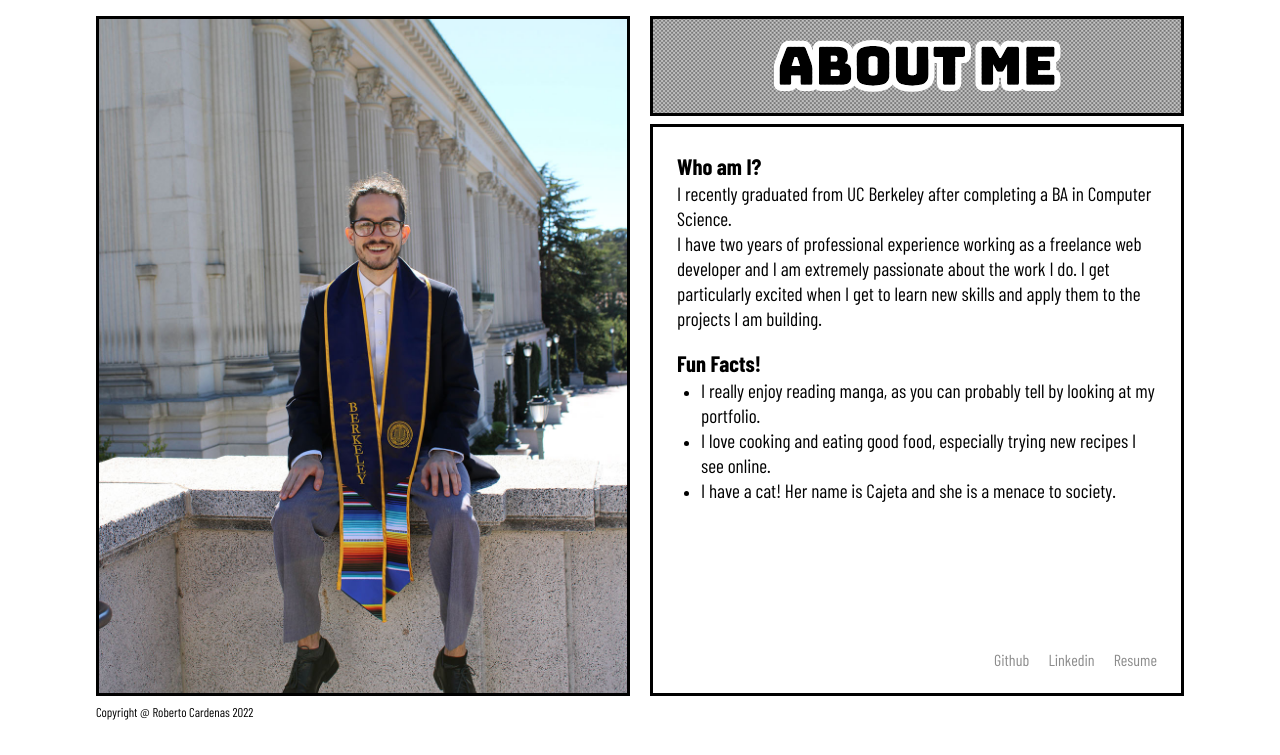
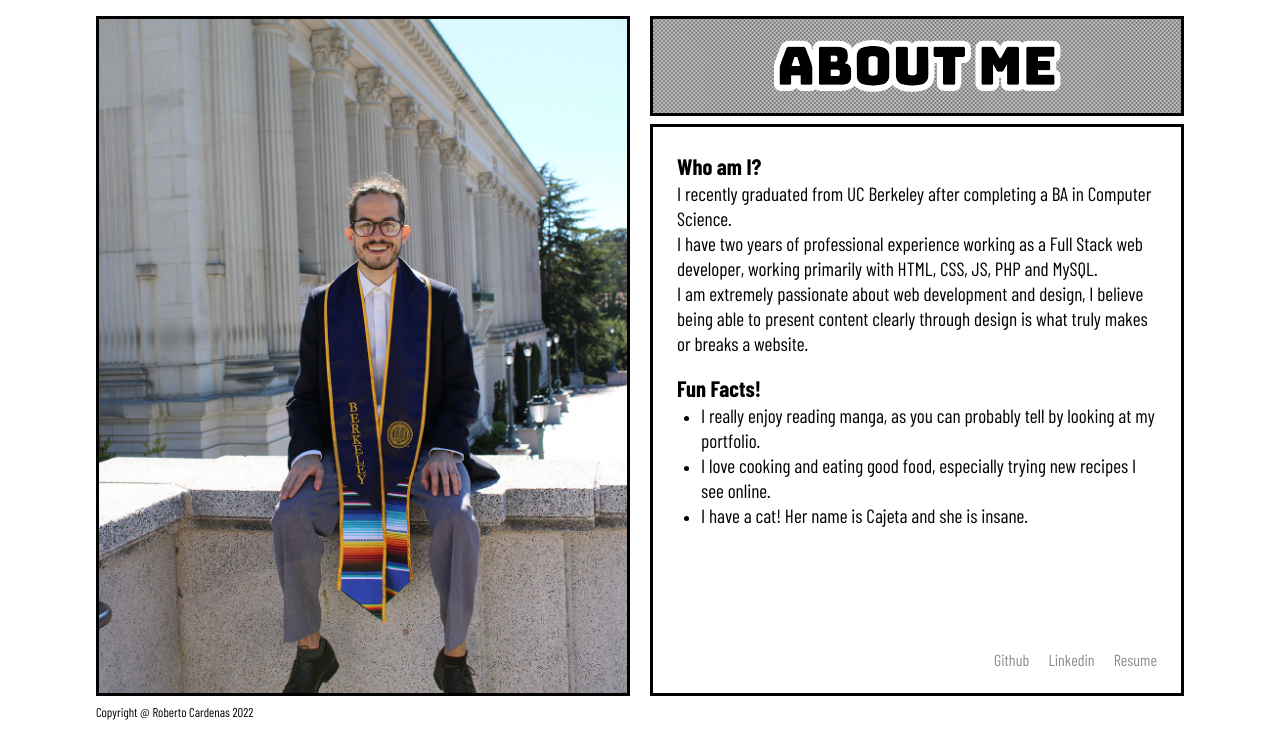
Before and after one commit to Roberto-Cardenas/portfolio-v4, a Flask app: page /about/ in a window 1280 px wide. Shown: the part 45-800 px from the top of the page. Run offline with Flask 2, Linux system fonts and the light colour scheme; some web fonts are replaced.

Commit message:
Changes to about me

```diff
--- a/templates/about.html
+++ b/templates/about.html
@@ -25,14 +25,15 @@
         <div class="paragraph">
           <h3>Who am I?</h3>
           <p>I recently graduated from UC Berkeley after completing a BA in Computer Science.</p>
-          <p>I have two years of professional experience working as a freelance web developer and I am extremely passionate about the work I do. I get particularly excited when I get to learn new skills and apply them to the projects I am building.</p>
+          <p>I have two years of professional experience working as a Full Stack web developer, working primarily with HTML, CSS, JS, PHP and MySQL.</p>
+          <p>I am extremely passionate about web development and design, I believe being able to present content clearly through design is what truly makes or breaks a website.</p>
         </div>
         <div class="paragraph">
           <h3>Fun Facts!</h3>
           <ul>
             <li><p>I really enjoy reading manga, as you can probably tell by looking at my portfolio.</p></li>
             <li><p>I love cooking and eating good food, especially trying new recipes I see online.</p></li>
-            <li><p>I have a cat! Her name is Cajeta and she is a menace to society.</p></li>
+            <li><p>I have a cat! Her name is Cajeta and she is insane.</p></li>
           </ul>
         </div>
       </div>
```
